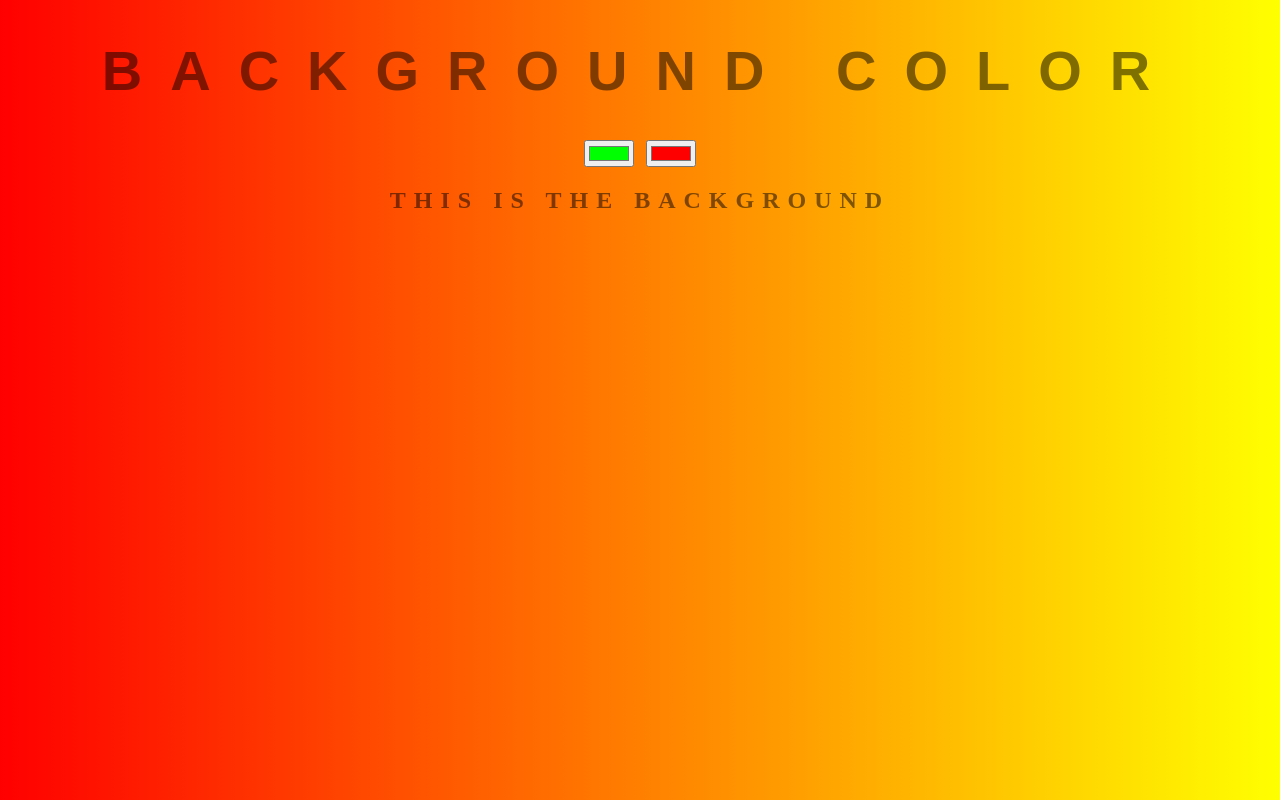
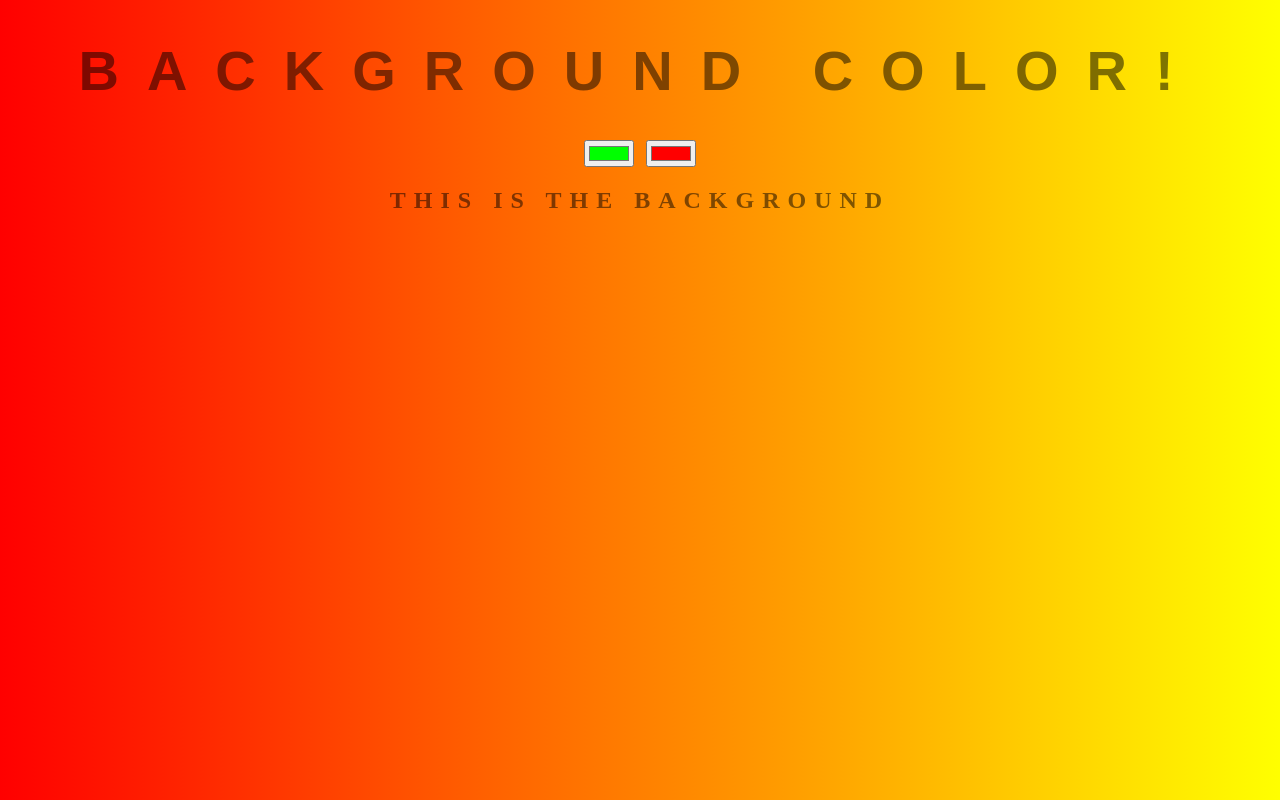
Before and after one commit to mojitaro/background-generator, a plain HTML site: page index.html in a window 1280 px wide. Drawn offline with Linux system fonts and the light colour scheme.

Commit message:
add explanation

```diff
--- a/index.html
+++ b/index.html
@@ -5,7 +5,7 @@
 	<link rel="stylesheet" type="text/css" href="style.css">
 </head>
 <body id="gradient">
-	<h1>Background Color</h1>
+	<h1>Background Color!</h1>
 	<input class="color1" type="color" name="color1" value="#00ff00">
 	<input class="color2" type="color" name="color2" value="#ff0000">
 	<h2>This is the background</h2>
```
